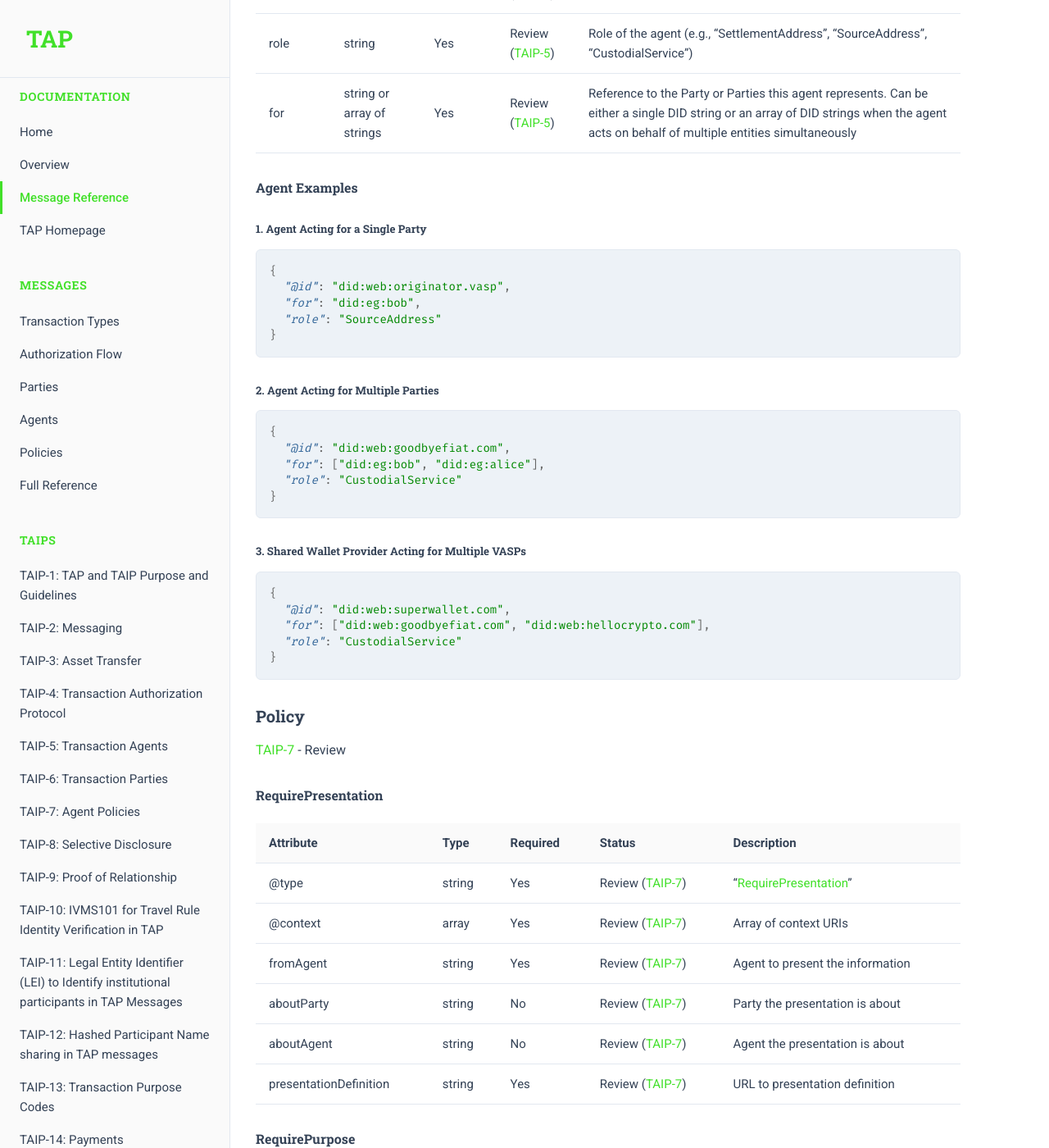
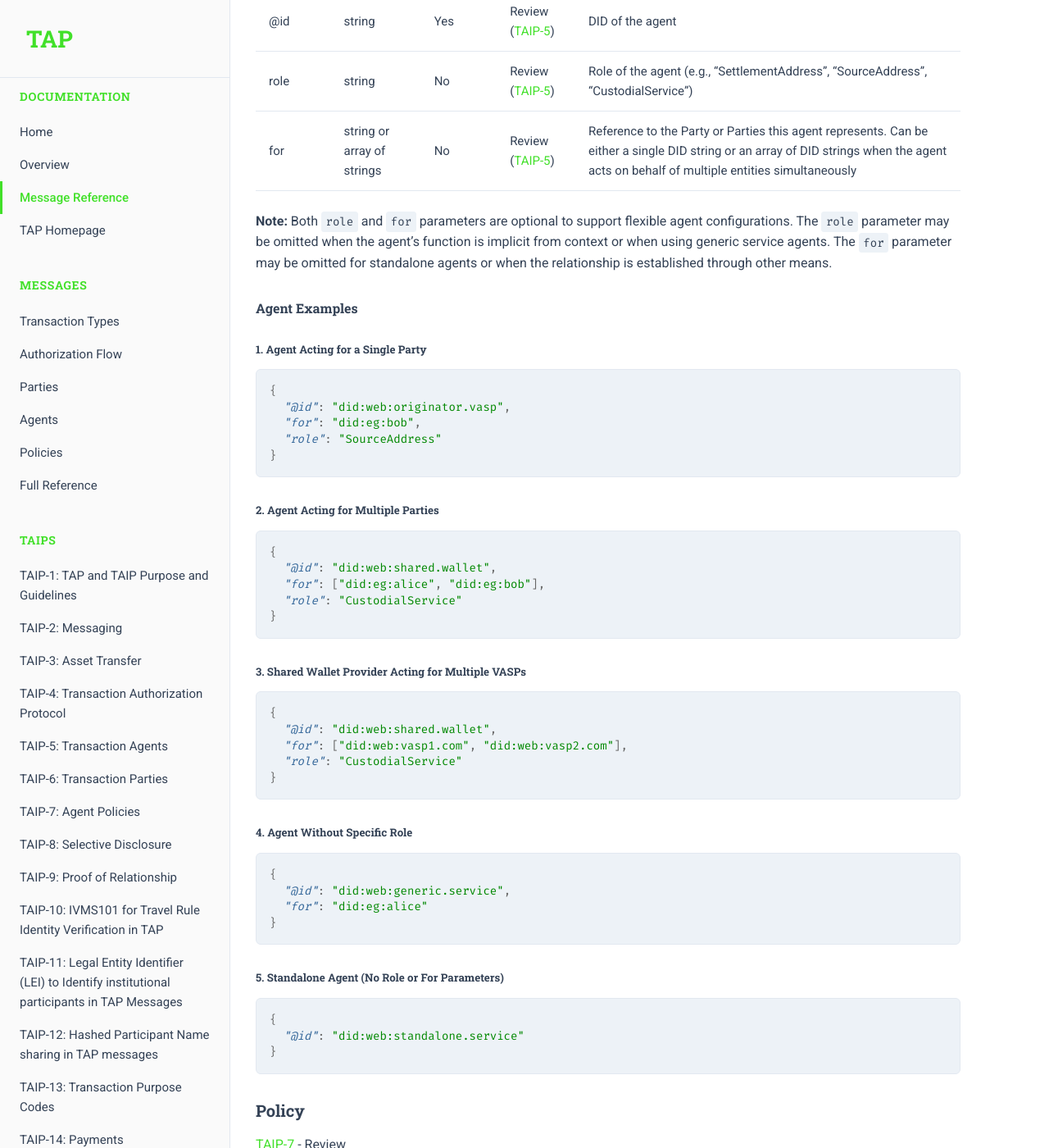
Before and after one commit to TransactionAuthorizationProtocol/TAIPs, a Jekyll site: the page built from messages.md, in a window 1280 px wide and 1400 px high, scrolled down 33366 px. Shown: the whole window at 82% size. Built offline with Jekyll 4.4.1, drawn with Linux system fonts in a browser that asks for light colours; some of the changed text lies outside the part shown.

Commit message:
Made `role` optional

````diff
--- a/messages.md
+++ b/messages.md
@@ -93,6 +93,8 @@ Initiates a virtual asset transfer between parties.
 #### Examples
 
 ##### Simple first-party transfer
+This example demonstrates agents with and without the optional `role` parameter.
+
 ```json
 {
   "id": "123e4567-e89b-12d3-a456-426614174000",
@@ -1260,8 +1262,10 @@ Represents a service involved in executing transactions.
 | Attribute | Type | Required | Status | Description |
 |-----------|------|----------|---------|-------------|
 | @id | string | Yes | Review ([TAIP-5]) | DID of the agent |
-| role | string | Yes | Review ([TAIP-5]) | Role of the agent (e.g., "SettlementAddress", "SourceAddress", "CustodialService") |
-| for | string or array of strings | Yes | Review ([TAIP-5]) | Reference to the Party or Parties this agent represents. Can be either a single DID string or an array of DID strings when the agent acts on behalf of multiple entities simultaneously |
+| role | string | No | Review ([TAIP-5]) | Role of the agent (e.g., "SettlementAddress", "SourceAddress", "CustodialService") |
+| for | string or array of strings | No | Review ([TAIP-5]) | Reference to the Party or Parties this agent represents. Can be either a single DID string or an array of DID strings when the agent acts on behalf of multiple entities simultaneously |
+
+**Note:** Both `role` and `for` parameters are optional to support flexible agent configurations. The `role` parameter may be omitted when the agent's function is implicit from context or when using generic service agents. The `for` parameter may be omitted for standalone agents or when the relationship is established through other means.
 
 #### Agent Examples
 
@@ -1277,8 +1281,8 @@ Represents a service involved in executing transactions.
 ##### 2. Agent Acting for Multiple Parties
 ```json
 {
-  "@id": "did:web:goodbyefiat.com",
-  "for": ["did:eg:bob", "did:eg:alice"],
+  "@id": "did:web:shared.wallet",
+  "for": ["did:eg:alice", "did:eg:bob"],
   "role": "CustodialService"
 }
 ```
@@ -1286,9 +1290,24 @@ Represents a service involved in executing transactions.
 ##### 3. Shared Wallet Provider Acting for Multiple VASPs
 ```json
 {
-  "@id": "did:web:superwallet.com",
-  "for": ["did:web:goodbyefiat.com", "did:web:hellocrypto.com"],
+  "@id": "did:web:shared.wallet",
+  "for": ["did:web:vasp1.com", "did:web:vasp2.com"],
   "role": "CustodialService"
+}
+```
+
+##### 4. Agent Without Specific Role
+```json
+{
+  "@id": "did:web:generic.service",
+  "for": "did:eg:alice"
+}
+```
+
+##### 5. Standalone Agent (No Role or For Parameters)
+```json
+{
+  "@id": "did:web:standalone.service"
 }
 ```
 
--- a/packages/typescript/src/tap.ts
+++ b/packages/typescript/src/tap.ts
@@ -284,9 +284,9 @@ export interface Participant<T extends ParticipantTypes>
    * Role of the participant in the transaction
    * Standard values for Agents are: "SettlementAddress", "SourceAddress", "CustodialService"
    * All role values MUST use PascalCase
-   * Required for type "Agent", optional for other types
+   * Optional for all participant types
    */
-  role: T extends "Agent" ? string : string | undefined;
+  role?: string;
 
   /**
    * DID of the party this participant acts for
````
Also changed, not shown: TAIPs/taip-5.md (+1 -1 lines).
